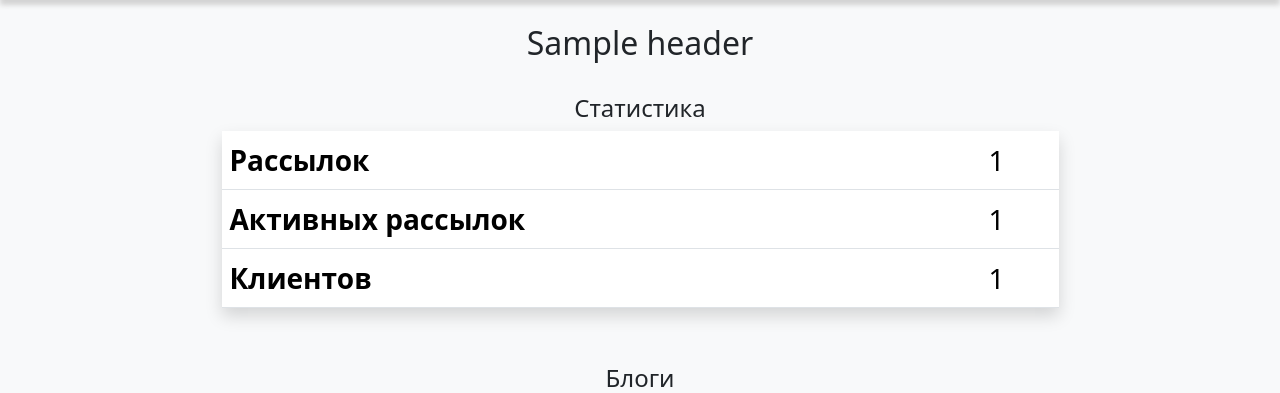
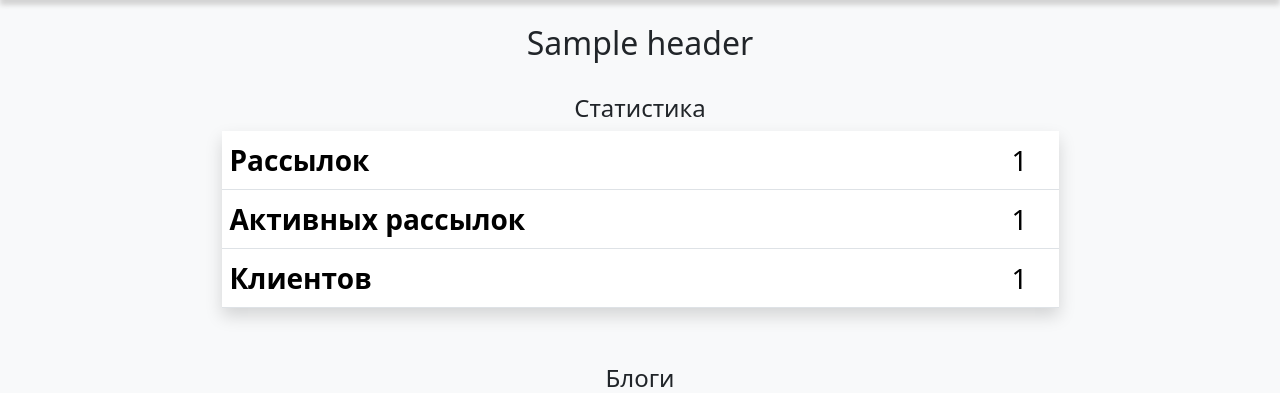
Before and after one commit to Aladser/letters-sending, a Django app: template letters_sending/templates/index.html in a window 1280 px wide. Shown: the part 73-466 px from the top of the page. Run offline with Django 5.2, Linux system fonts and the light colour scheme; the template is opened without the code that fills it: most values are stand-ins (such as "Sample title", 1, 10 or a date in 2020); parts of the project's set-up code (start-up, migrations or seed data) failed here and were passed over.

Commit message:
обновлена главная страница

```diff
--- a/letters_sending/templates/index.html
+++ b/letters_sending/templates/index.html
@@ -8,15 +8,15 @@
     <table class="table table-responsive w-75 mx-auto shadow fs-3">
       <tr>
           <td class="fw-bolder">Рассылок</td>
-          <td>{{sendings_count}}</td>
+          <td class="text-center">{{sendings_count}}</td>
       </tr>
       <tr>
           <td class="fw-bolder">Активных рассылок</td>
-          <td>{{active_sendings_count}}</td>
+          <td class="text-center">{{active_sendings_count}}</td>
       </tr>
       <tr>
           <td class="fw-bolder">Клиентов</td>
-          <td>{{clients_count}}</td>
+          <td class="text-center">{{clients_count}}</td>
       </tr>
     </table>
 </article>
```
